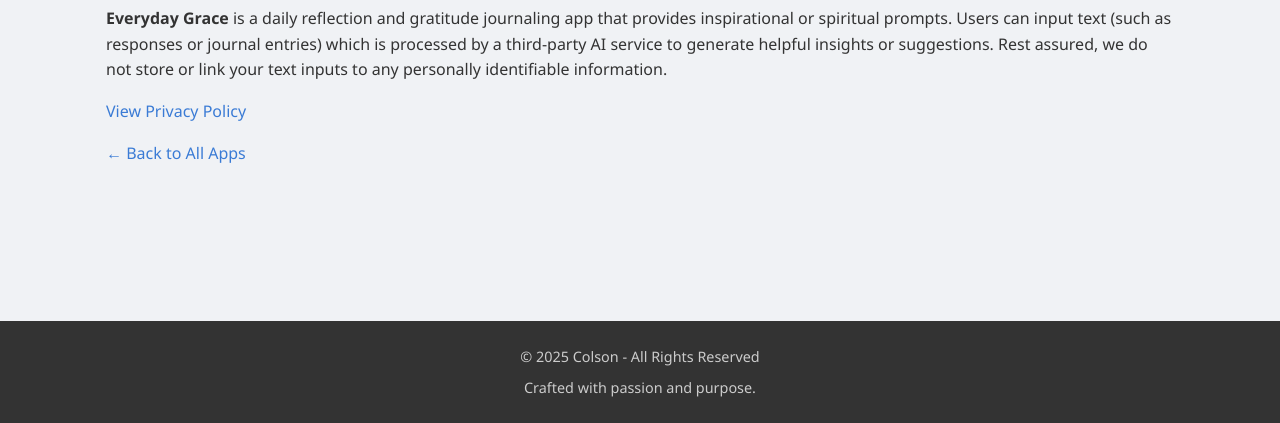
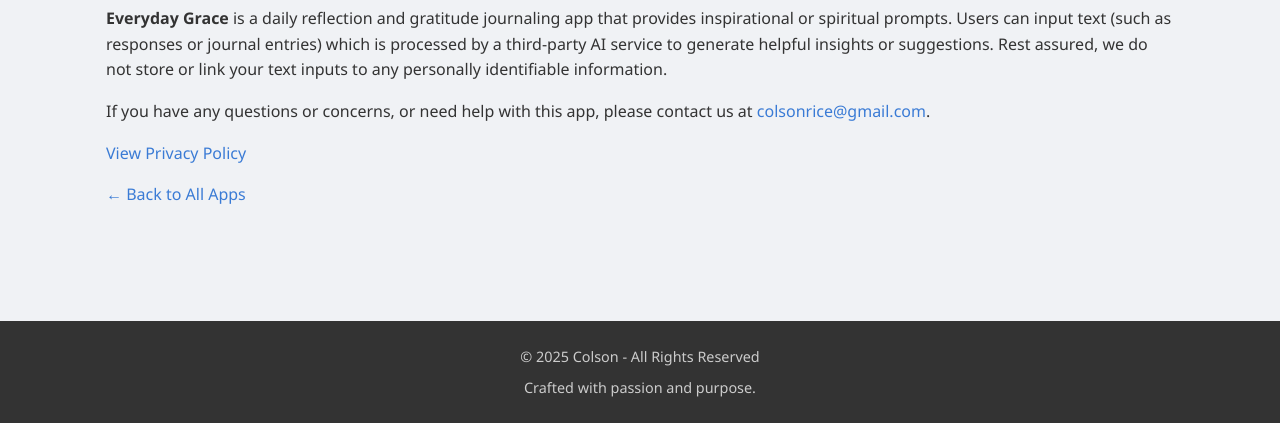
Before and after one commit to colsonrice/colsonrice.github.io, a plain HTML site: page everydaygrace.html in a window 1280 px wide. Shown: the part 377-800 px from the top of the page. Drawn offline with Linux system fonts and the light colour scheme.

Commit message:
Update everydaygrace.html

```diff
--- a/everydaygrace.html
+++ b/everydaygrace.html
@@ -23,6 +23,7 @@
     <section>
       <h2>Everyday Grace</h2>
       <p><strong>Everyday Grace</strong> is a daily reflection and gratitude journaling app that provides inspirational or spiritual prompts. Users can input text (such as responses or journal entries) which is processed by a third-party AI service to generate helpful insights or suggestions. Rest assured, we do not store or link your text inputs to any personally identifiable information.</p>
+      <p>If you have any questions or concerns, or need help with this app, please contact us at <a href="mailto:colsonrice@gmail.com">colsonrice@gmail.com</a>.</p>
 
       <p><a href="everydaygrace-privacy.html" class="btn">View Privacy Policy</a></p>
       <p><a href="index.html">← Back to All Apps</a></p>
```
